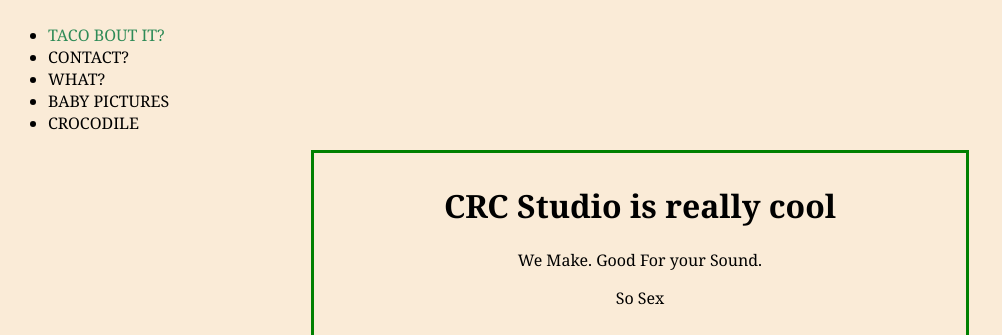
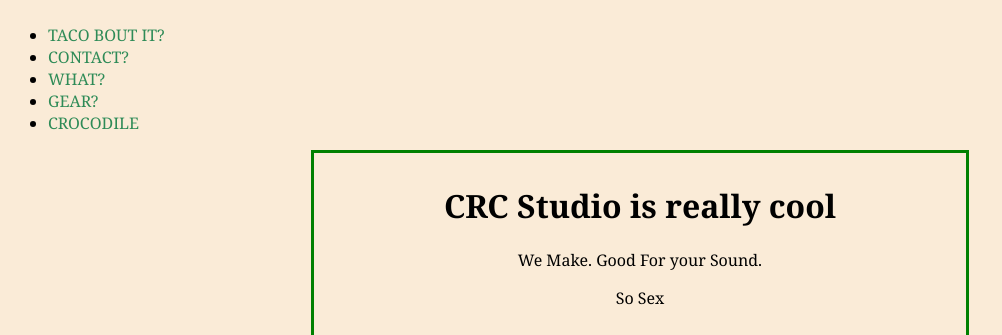
Before and after one commit to candytravis/flask, a Flask app: template templates/index.html in a window 1280 px wide. Shown: the top 335 px of the page, without its empty margins (0-1002 px from the left). Run offline with Flask 2, Linux system fonts and the light colour scheme; the template is opened without the code that fills it, so the values that code supplies are empty.

Commit message:
more links

```diff
--- a/templates/index.html
+++ b/templates/index.html
@@ -36,10 +36,10 @@ a {
 		<div class="navigation">
     <ul>
       <li><a href="https://www.tacobell.com/">TACO BOUT IT?</a></li>
-      <li>CONTACT?</li>
-      <li class="logo">WHAT?</li>
-      <li>BABY PICTURES</li>
-      <li class="donate">CROCODILE</li>
+      <li><a href="https://www.youtube.com/watch?v=q8xoFLmOsX0">CONTACT?</a></li>
+      <li><a href="http://3.bp.blogspot.com/-ZIXu-iuKnXU/UEqz1p2F99I/AAAAAAAAAGI/6Gsm8K0MDIM/s1600/guess_what___chicken_butt__by_danidarko96-d4wkgbe.jpg">WHAT?</a></li>
+      <li><a href="http://marketingforhippies.com/wp-content/uploads/2013/08/broke-monopoly-july-27.jpg">GEAR?</a></li>
+      <li><a href="http://www.kuriositas.com/2012/10/gharial.html">CROCODILE</a></li>
     </ul>
   </div>
 
```
